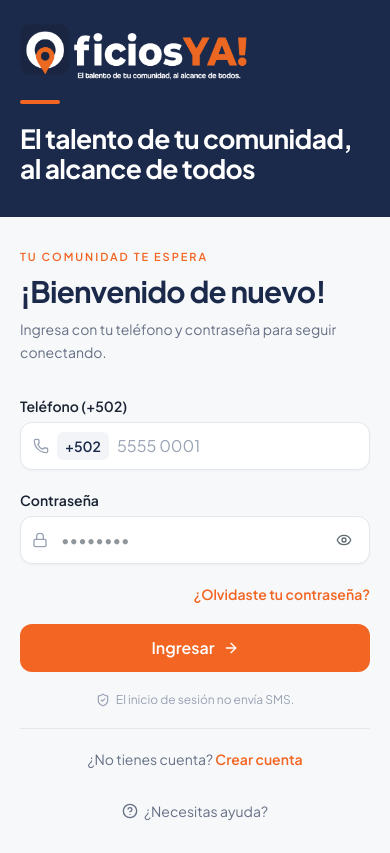
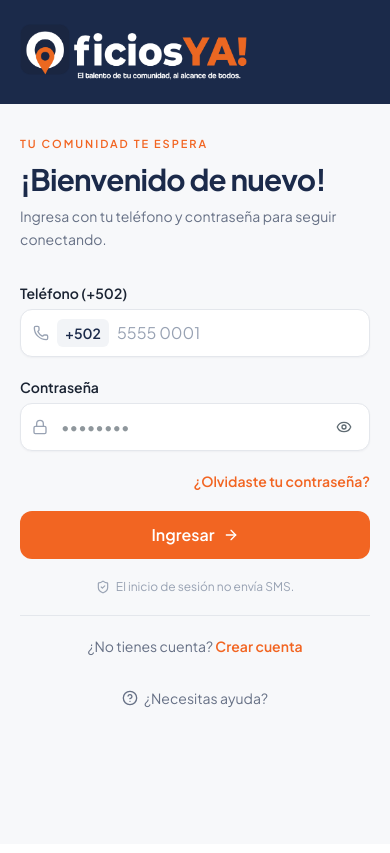
Before and after one commit to Andy-Rojop/Oficios-Ya, a Next.js app in the folder Frontend/: page /ingresar in a window 390 px wide. Built offline with nearby package versions, Linux system fonts and the light colour scheme; no server answers.

Commit message:
QUITANDO TEXTO LOGIN CELULAR

```diff
--- a/Frontend/src/components/forms/login-screen.tsx
+++ b/Frontend/src/components/forms/login-screen.tsx
@@ -34,10 +34,10 @@ export function LoginScreen({ children }: { children: ReactNode }) {
   return (
     <div className="min-h-dvh bg-[#F7F8FA] lg:grid lg:grid-cols-2">
       <aside className="flex flex-col bg-[#1B2A4A] text-white lg:min-h-dvh lg:px-12 lg:py-10 xl:px-14">
-        <div className="px-5 pb-8 pt-6 lg:px-0 lg:pb-0 lg:pt-0">
+        <div className="px-5 pb-6 pt-6 lg:px-0 lg:pb-0 lg:pt-0">
           <LoginMark />
-          <div className="mt-5 h-1 w-10 rounded-full bg-accent" />
-          <h1 className="mt-5 max-w-xl text-[1.65rem] font-bold leading-[1.15] tracking-tight lg:mt-6 lg:text-4xl xl:text-5xl">
+          <div className="mt-5 hidden h-1 w-10 rounded-full bg-accent lg:block" />
+          <h1 className="mt-5 hidden max-w-xl text-[1.65rem] font-bold leading-[1.15] tracking-tight lg:mt-6 lg:block lg:text-4xl xl:text-5xl">
             El talento de tu comunidad, al alcance de todos
           </h1>
         </div>
```
